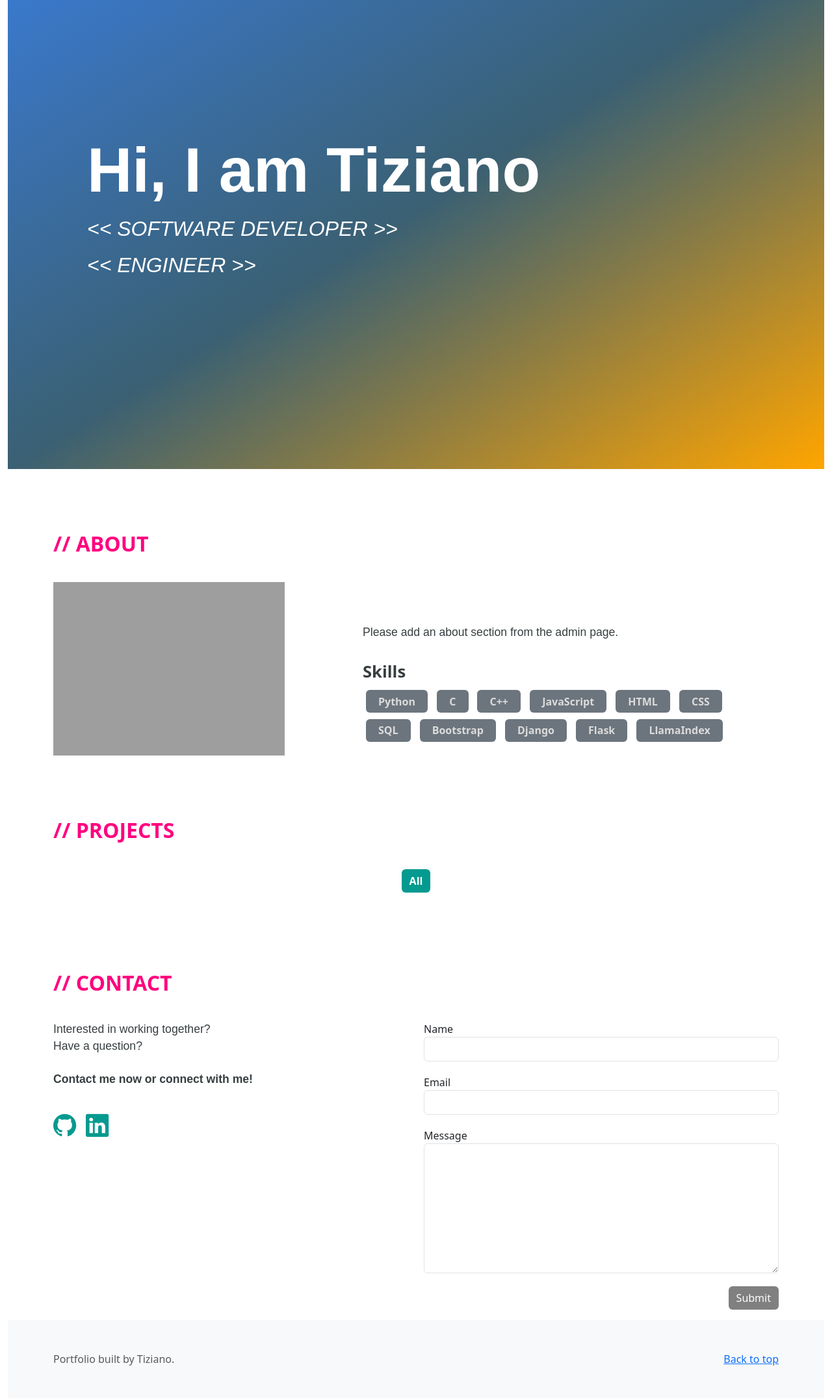
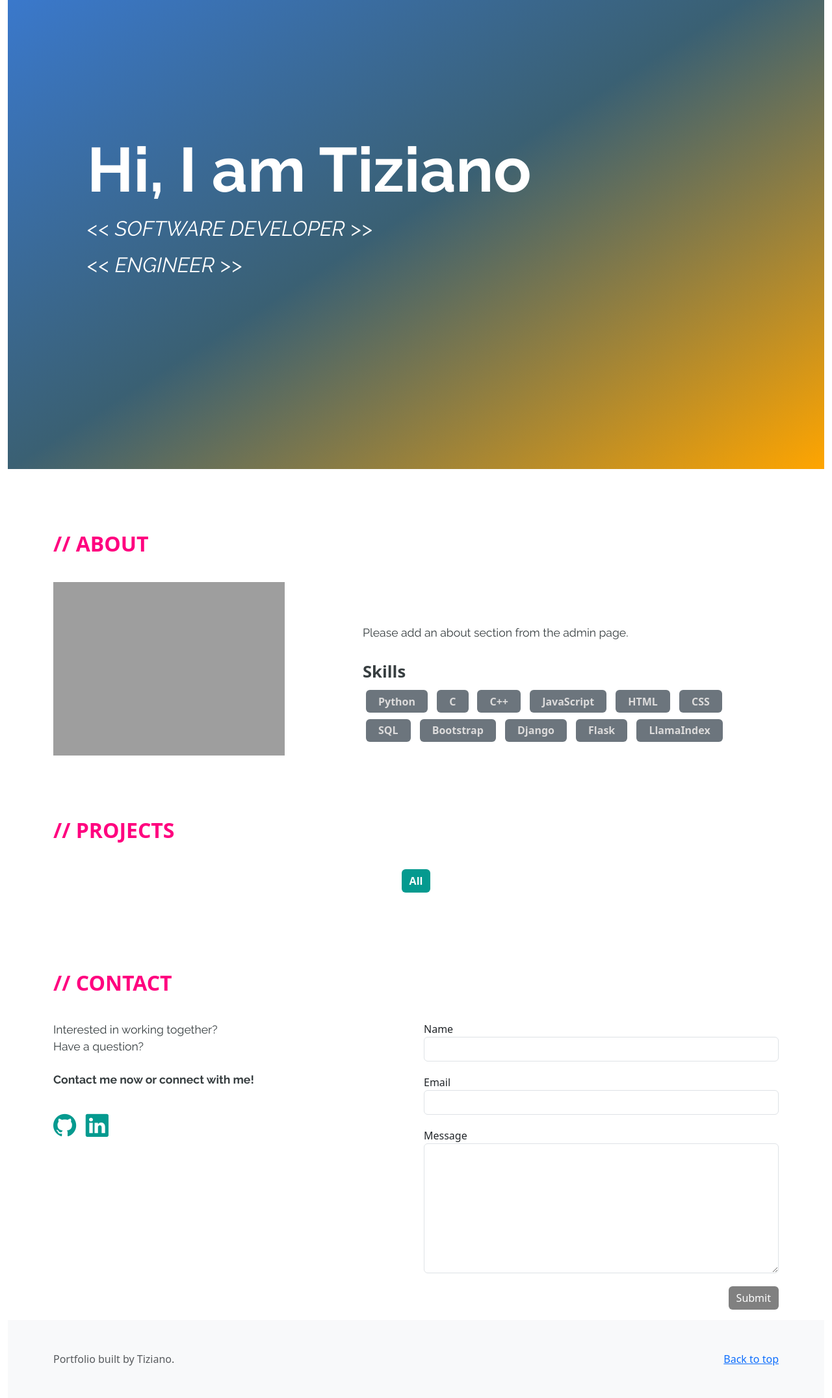
Before and after one commit to tiziaco/portfolio-website, a Django app: page / in a window 1280 px wide. Shown: the part 78-2230 px from the top of the page at 65% size. Run offline with Django 5.2, Linux system fonts and the light colour scheme; data comes from the database, SQL or seed files in the repository; data that the repository does not hold is empty; grey boxes are pictures that could not be loaded.

Commit message:
add google font

```diff
--- a/portfolio/main/templates/base.html
+++ b/portfolio/main/templates/base.html
@@ -15,6 +15,10 @@
 	<link rel="stylesheet" href="https://cdn.jsdelivr.net/npm/bootstrap-icons@1.11.3/font/bootstrap-icons.min.css">
 	<!-- Include Saas.js-->
 	<!-- <link href="https://cdnjs.cloudflare.com/ajax/libs/sass.js/0.6.2/sass.min.js"> -->
+	<!-- Include fonts from Google -->
+	<link rel="preconnect" href="https://fonts.googleapis.com">
+	<link rel="preconnect" href="https://fonts.gstatic.com" crossorigin>
+	<link href="https://fonts.googleapis.com/css2?family=Raleway:ital,wght@0,100..900;1,100..900&display=swap" rel="stylesheet">
 
 	{% block extrahead %}
 	{% endblock extrahead %}
```
